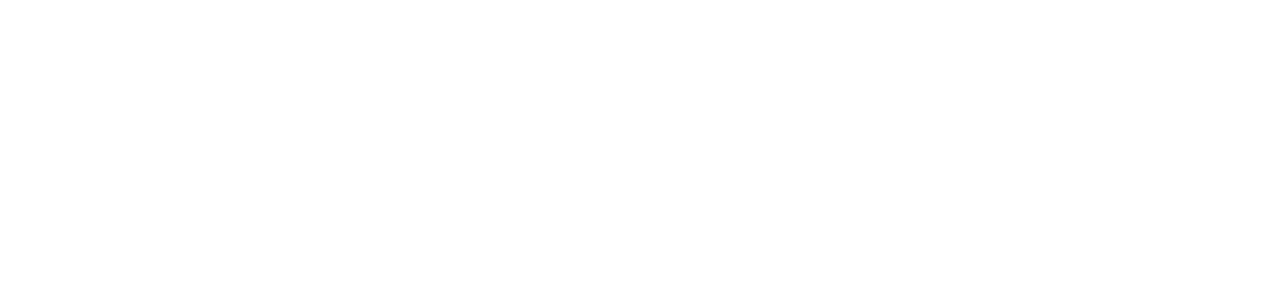
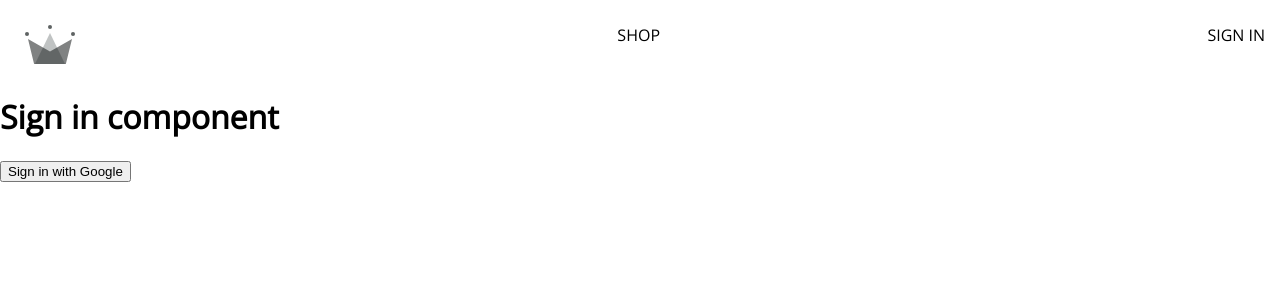
Before and after one commit to plasticoa/capstone, a React (Create React App) app: page /signin in a window 1280 px wide. Before the commit this address had no page. Shown: the top 300 px of the page. Built offline with nearby package versions, Linux system fonts and the light colour scheme.

Commit message:
-added sign in method with google -added firebase create users -added navigation component -added signin component

```diff
--- a/package.json
+++ b/package.json
@@ -6,6 +6,7 @@
     "@testing-library/jest-dom": "^5.16.4",
     "@testing-library/react": "^13.3.0",
     "@testing-library/user-event": "^13.5.0",
+    "firebase": "^9.9.1",
     "react": "^18.2.0",
     "react-dom": "^18.2.0",
     "react-router-dom": "^6.3.0",
--- a/src/App.js
+++ b/src/App.js
@@ -1,7 +1,7 @@
-import CategoryItemComponent from "./components/category-item/CategoryItem.component";
 import Home from "./pages/home/Home.component";
 import { Routes, Route, Outlet } from "react-router-dom";
-
+import Navigation from "./components/Navigation/Navigation.component";
+import Signin from "./pages/signin/Signin.component";
 const App = () => {
 
   const Shop = () => {
@@ -10,23 +10,12 @@
     )
   }
 
-  const Navigation = () => {
-    return (
-      <div>
-        <div>
-          <h2>Navigation component</h2>
-          <Outlet></Outlet>
-        </div>
-      </div>
-
-    )
-  }
-
   return (
     <Routes>
       <Route path="/" element={<Navigation />} >
         <Route index element={<Home />} />
         <Route path="shop" element={<Shop />} />
+        <Route path="signin" element={<Signin />} />
       </Route>
     </Routes>
 
--- /dev/null
+++ b/src/components/Navigation/Navigation.component.jsx
@@ -0,0 +1,24 @@
+import { Outlet, Link } from 'react-router-dom';
+import { Fragment } from 'react';
+import "./Navigation.styles.scss";
+import { ReactComponent as Logo } from "../../assets/crown.svg";
+
+const Navigation = () => {
+    return (
+        <Fragment>
+            <div className='navigation'>
+                <Link className='logo-container' to="/">
+                    <div><Logo className="logo"></Logo></div>
+                </Link>
+                <div className='nav-links-container'>
+                    <Link className="nav-link" to='/shop'>SHOP</Link>
+                </div>
+                <div className='nav-links-container'>
+                    <Link className="nav-link" to='/signin'>SIGN IN</Link>
+                </div>
+            </div>
+            <Outlet></Outlet>
+        </Fragment>
+    )
+}
+export default Navigation;
--- /dev/null
+++ b/src/components/Navigation/Navigation.styles.scss
@@ -0,0 +1,23 @@
+.navigation {
+    height: 70px;
+    width: 100%;
+    display: flex;
+    justify-content: space-between;
+    margin-bottom: 25px;
+    .logo-container {
+        height: 100%;
+        width: 70px;
+        padding: 25px;
+    }
+    .nav-links-container {
+        width: 50%;
+        height: 100%;
+        display: flex;
+        align-items: center;
+        justify-content: flex-end;
+        .nav-link {
+            padding: 10px 15px;
+            cursor: pointer;
+        }
+    }
+}
--- a/src/index.scss
+++ b/src/index.scss
@@ -8,3 +8,12 @@
 code {
     font-family: source-code-pro, Menlo, Monaco, Consolas, 'Courier New', monospace;
 }
+
+a {
+    text-decoration: none;
+    color: black;
+}
+
+* {
+    box-sizing: border-box;
+}
--- /dev/null
+++ b/src/pages/signin/Signin.component.jsx
@@ -0,0 +1,16 @@
+import { signInWithGooglePopup, createUserDocumentFromAuth } from "../../utils/firebase/Firebase.utils";
+
+const Signin = () => {
+
+    const logGoogleUser = async () => {
+        const { user } = await signInWithGooglePopup();
+        const userDocRef = await createUserDocumentFromAuth(user);
+    }
+    return (
+        <div>
+            <h1>Sign in component</h1>
+            <button onClick={logGoogleUser}>Sign in with Google</button>
+        </div>
+    )
+}
+export default Signin;
--- /dev/null
+++ b/src/utils/firebase/Firebase.utils.js
@@ -0,0 +1,62 @@
+import { initializeApp } from "firebase/app";
+import {
+    getAuth,
+    signInWithRedirect,
+    signInWithPopup,
+    GoogleAuthProvider
+} from "firebase/auth";
+
+import {
+    getFirestore,
+    doc,
+    getDoc,
+    setDoc
+} from "firebase/firestore"
+
+const firebaseConfig = {
+    apiKey: "AIzaSyCl5FrOy-2szycJdyE3Koxzr7aE_thyZ6g",
+    authDomain: "react-eccomerce-bfaeb.firebaseapp.com",
+    projectId: "react-eccomerce-bfaeb",
+    storageBucket: "react-eccomerce-bfaeb.appspot.com",
+    messagingSenderId: "965310975390",
+    appId: "1:965310975390:web:6ae39cf104fbad27485a8f",
+    measurementId: "G-46J398375J"
+};
+
+// Initialize Firebase
+const firebaseApp = initializeApp(firebaseConfig);
+
+const provider = new GoogleAuthProvider();
+provider.setCustomParameters({
+    prompt: "select_account"
+})
+
+export const auth = getAuth();
+export const signInWithGooglePopup = () => signInWithPopup(auth, provider);
+
+export const db = getFirestore();
+
+export const createUserDocumentFromAuth = async (userAuth) => {
+    const userDocRef = doc(db, "users", userAuth.uid);
+    console.log(userDocRef);
+
+    const userSnapShot = await getDoc(userDocRef);
+
+    if (!userSnapShot.exists()) {
+        const { displayName, email } = userAuth;
+        const createdAt = new Date();
+
+        try {
+            await setDoc(userDocRef, {
+                displayName,
+                email,
+                createdAt
+            })
+        } catch (Exception) {
+            console.log(Exception);
+        }
+
+    }
+
+    return userDocRef;
+}
```
Also changed, not shown: src/assets/crown.svg (added), 1 other file (tests, documents, lock files or other folders).
